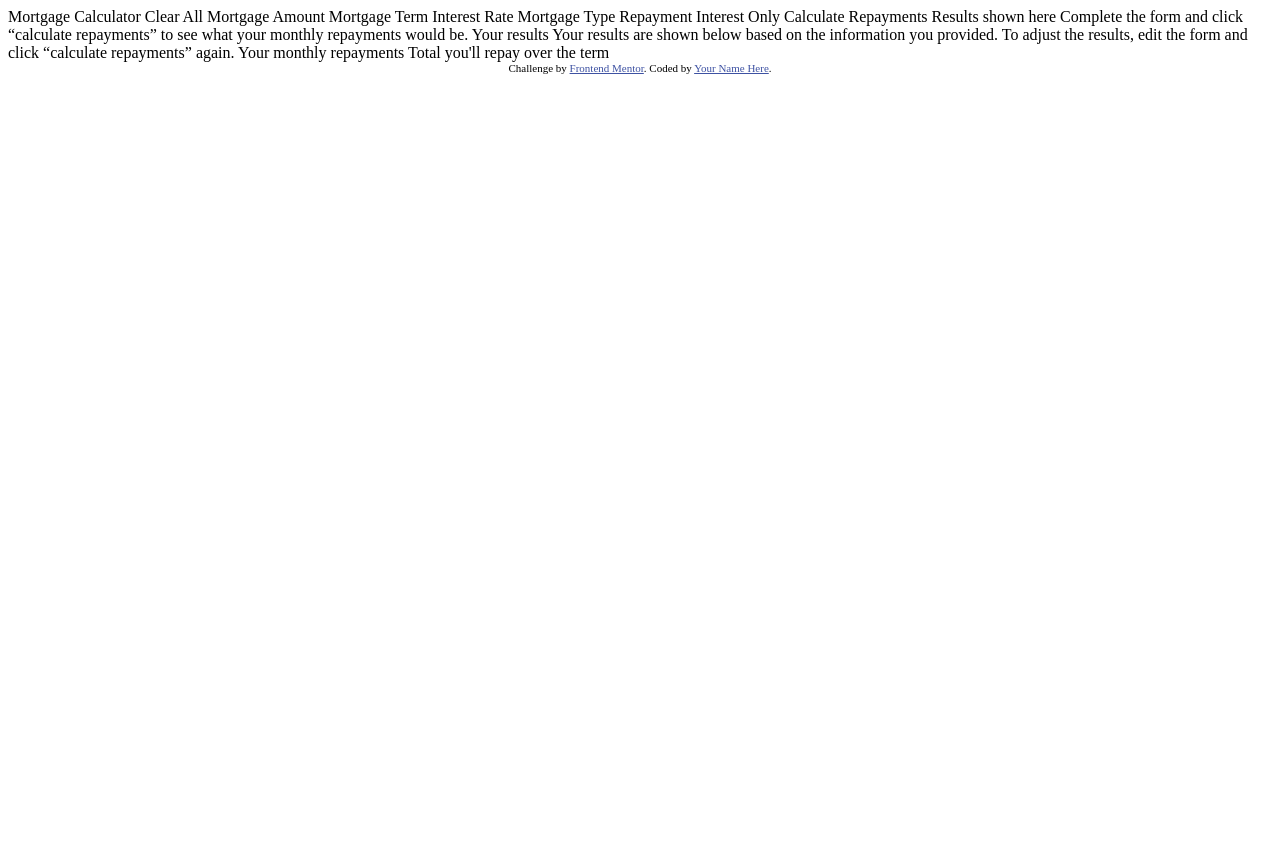
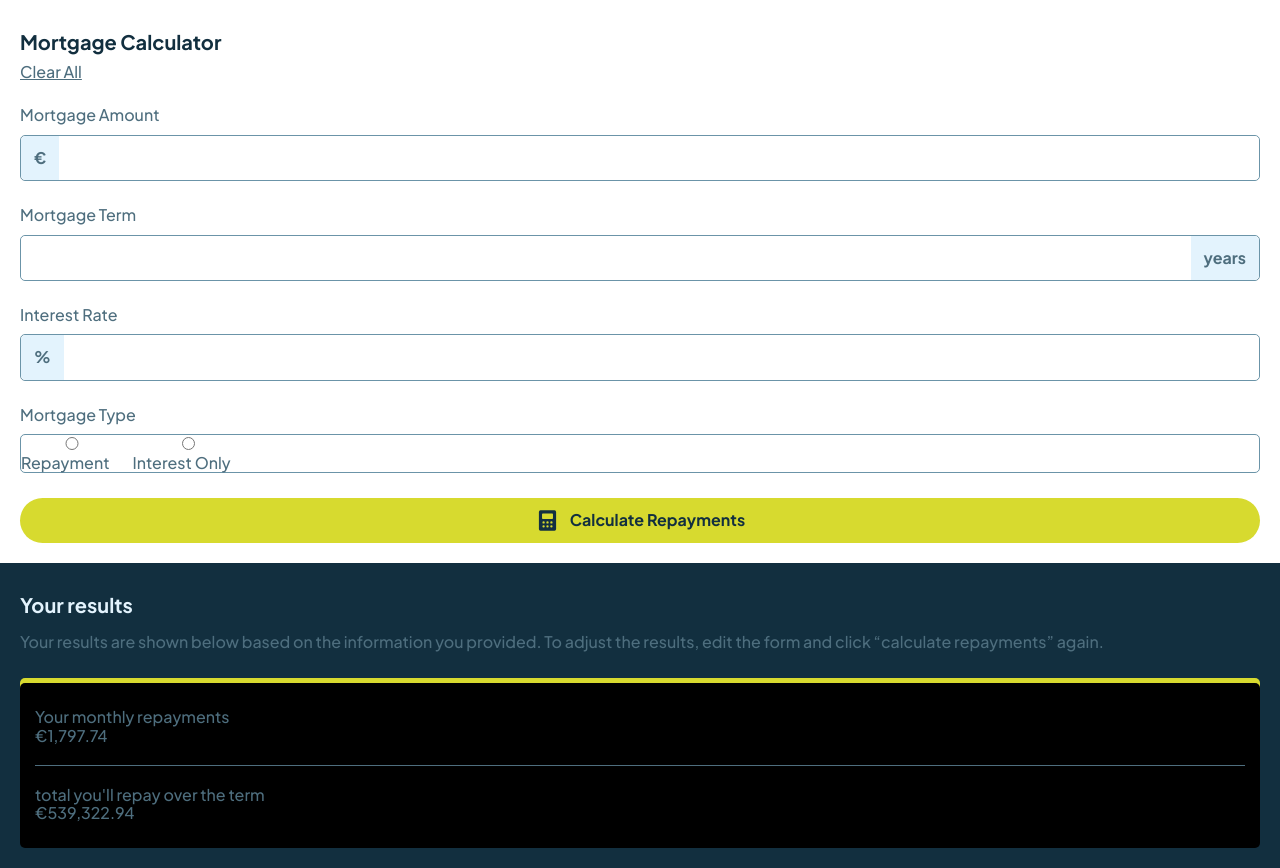
Before and after one commit to jean266/calculadora_pago_hipoteca, a plain HTML site: page public/index.html in a window 1280 px wide. Before the commit the page ends 800 px from the top, so only its background shows below. Drawn offline with Linux system fonts and the light colour scheme.

Commit message:
avance en la creacion del HTML y los estilos CSS

```diff
--- a/public/index.html
+++ b/public/index.html
@@ -2,60 +2,110 @@
   <html lang="en">
   <head>
     <meta charset="UTF-8">
-  <meta name="viewport" content="width=device-width, initial-scale=1.0"> <!-- displays site properly based on user's device -->
-
-  <link rel="icon" type="image/png" sizes="32x32" href="./assets/images/favicon-32x32.png">
-
+    <meta name="viewport" content="width=device-width, initial-scale=1.0">
+    <link rel="preconnect" href="https://fonts.googleapis.com">
+    <link rel="preconnect" href="https://fonts.gstatic.com" crossorigin>
+    <link href="https://fonts.googleapis.com/css2?family=Plus+Jakarta+Sans:ital,wght@0,200..800;1,200..800&display=swap" rel="stylesheet">
     <title>Frontend Mentor | Mortgage repayment calculator</title>
-
-  <!-- Feel free to remove these styles or customise in your own stylesheet 👍 -->
-  <style>
-    .attribution { font-size: 11px; text-align: center; }
-    .attribution a { color: hsl(228, 45%, 44%); }
-  </style>
+    <link rel="stylesheet" href="build/css/app.css">
   </head>
   <body>
 
-  Mortgage Calculator
-  Clear All
+    <main class="container_main"> <!-- .container_main -->
 
-  Mortgage Amount
+      <section class="calculate"> <!-- .calculate -->
 
-  Mortgage Term
+        <div class="calculate_header">
+          <h1 class="calculate_header-title">Mortgage Calculator</h1>
 
-  Interest Rate
+          <p class="calculate_header-clear">Clear All</p>
+        </div>
 
-  Mortgage Type
-  Repayment
-  Interest Only
+        <form class="calculate_form"><!-- .calculate_form -->
 
-  Calculate Repayments
+          <div>
+            <label for="amount">Mortgage Amount</label>
 
-  <!-- Empty results start -->
+            <div class="calculate_form-input">
+                <span>&#8364</span>
+                <input type="number" name="amount" id="amount">
+            </div>
+          </div>
 
-  Results shown here
+          <div>
+            <label for="term">Mortgage Term</label>
 
-  Complete the form and click “calculate repayments” to see what
-  your monthly repayments would be.
+            <div class="calculate_form-input">
+              <input type="number" name="term" id="term">
+              <span class="calculate_form-input--years">years</span>
+            </div>
+          </div>
 
-  <!-- Empty results end -->
+          <div>
+            <label for="interest">Interest Rate</label>
 
-  <!-- Completed results start -->
+            <div class="calculate_form-input">
+              <span>&#37</span>
+              <input type="number" name="interest" id="interest">
+            </div>
+          </div>
 
-  Your results
+          <div>
+            <label for="type">Mortgage Type</label>
 
-  Your results are shown below based on the information you provided.
-  To adjust the results, edit the form and click “calculate repayments” again.
+            <div class="calculate_form-input">
 
-  Your monthly repayments
+              <div>
+                <input type="radio" name="interest" id="type">Repayment
+              </div>
 
-  Total you'll repay over the term
+              <div>
+                <input type="radio" name="interest">Interest Only
+              </div>
 
-  <!-- Completed results end -->
+            </div>
+          </div>
 
-  <div class="attribution">
-    Challenge by <a href="https://www.frontendmentor.io?ref=challenge">Frontend Mentor</a>.
-    Coded by <a href="#">Your Name Here</a>.
+          <div class="calculate_form-btn">
+            <img src="assets/images/icon-calculator.svg" alt="icon calculator">
+            <p>Calculate Repayments</p>
           </div>
+
+        </form><!-- .calculate_form -->
+
+      </section> <!-- .calculate -->
+
+      <section class="results"> <!-- .results -->
+
+        <h2 class="results_title">Your results</h2>
+
+        <p class="results_description">  Your results are shown below based on the information you provided. To adjust the results, edit the form and click “calculate repayments” again.
+        </p>
+
+        <div class="results_repay">
+          <div class="results_repay-monthly">
+            <p>Your monthly repayments</p>
+
+            <p id="amount-monthly"><span>&#8364</span>1,797.74</p>
+          </div>
+
+          <div class="results_repay-term">
+            <p>total you'll repay over the term</p>
+
+            <p id="amount-term"><span>&#8364</span>539,322.94</p>
+          </div>
+        </div>
+
+      </section> <!-- .results -->
+
+    </main> <!-- .container_main -->
+
   </body>
   </html>
+
+
+<!--
+
+
+
+  Total you'll repay over the term -->
--- a/src/scss/base/_globales.scss
+++ b/src/scss/base/_globales.scss
@@ -10,11 +10,14 @@ html {
 }
 body {
     font-family: v.$fuente_principal;
-    font-size: 1.6rem;
-    line-height: 1.8;
-    background-color: v.$greenLighter;
-    color: v.$greyDarker;
+    font-size: 1.4rem;
+    background-color: v.$slate100;
+    color: v.$slate700;
     font-weight: 500;
+
+    @include m.tablet {
+        font-size: 1.6rem;
+    }
 }
 p {
     font-size: 1.6rem;
@@ -32,11 +35,10 @@ picture {
 }
 
 h1, h2, h3 {
-    font-family: v.$fuente_principal;
     margin: calc(v.$separacion / 2);
     font-weight: 300;
     text-align: center;
-    color: v.$greyDarker;
+    color: v.$slate900;
 }
 
 h1 {
--- a/src/scss/base/_variables.scss
+++ b/src/scss/base/_variables.scss
@@ -1,7 +1,7 @@
 
 
 // Fuentes
-$fuente_principal: "Karla", sans-serif;
+$fuente_principal: "Plus Jakarta Sans", sans-serif;
 
 // Tamaño de Media Queries
 $telefono: 480px;
@@ -9,15 +9,17 @@ $tablet: 768px;
 $desktop: 1024px;
 
 // Colores
-$greenLighter: hsl(148, 38%, 91%);
-$greenMedium: hsl(169, 82%, 27%);
-$red: hsl(0, 66%, 54%);
+$lime: hsl(61, 70%, 52%);
+$red: hsl(4, 69%, 50%);
 
 // Neutros
 $black: hsl(0, 0%, 0%);
 $white: hsl(0, 0%, 100%);
-$greyMedium : hsl(186, 15%, 59%);
-$greyDarker : hsl(187, 24%, 22%);
+$slate100: hsl(202, 86%, 94%);
+$slate300: hsl(203, 41%, 72%);
+$slate500: hsl(200, 26%, 54%);
+$slate700: hsl(200, 24%, 40%);
+$slate900: hsl(202, 55%, 16%);
 
 $separacion: 5rem;
 
--- /dev/null
+++ b/src/scss/layout/_calculate.scss
@@ -0,0 +1,84 @@
+@use 'base/variables' as v;
+@use 'base/mixins' as m;
+
+.calculate {
+    padding: 2rem;
+}
+
+.calculate_header {
+    padding-top: 1rem;
+    margin-bottom: 2.5rem;
+
+    .calculate_header-title {
+        margin-bottom: 1rem;
+        text-align: left;
+    }
+
+    .calculate_header-clear {
+        font-size: 1.5rem;
+        text-decoration: underline;
+
+        &:hover {
+            cursor: pointer;
+        }
+
+        @include m.tablet {
+            font-size: 1.6rem;
+        }
+    }
+}
+
+.calculate_form {
+
+    .calculate_form-input {
+        width: 100%;
+        border: 1px solid v.$slate500;
+        border-radius: .5rem;
+        margin-top: 1rem;
+        margin-bottom: 2.5rem;
+        z-index: 1;
+        display: flex;
+        gap: 1rem;
+
+        span {
+            padding: 1.3rem;
+            display: inline-block;
+            background-color: v.$slate100;
+            font-weight: 700;
+            border-radius: .5rem 0 0 .5rem;
+        }
+
+        .calculate_form-input--years {
+            border-radius: 0 .5rem .5rem 0;
+        }
+
+        input {
+            width: 100%;
+            border: none;
+            border-radius: .5rem;
+            font-weight: 700;
+
+            &:focus-visible {
+                outline: none;
+            }
+        }
+    }
+
+    .calculate_form-btn {
+        @include m.boton(v.$lime, flex);
+        color: v.$slate900;
+        border-radius: 5rem;
+        justify-content: center;
+        align-items: center;
+        gap: 1rem;
+
+        img {
+            width: 2.5rem;
+            display: inline-block;
+        }
+
+        p {
+            display: inline-block;
+        }
+    }
+}
--- a/src/scss/layout/_index.scss
+++ b/src/scss/layout/_index.scss
@@ -1 +1,3 @@
 @forward 'layout';
+@forward 'calculate';
+@forward 'results';
--- a/src/scss/layout/_layout.scss
+++ b/src/scss/layout/_layout.scss
@@ -1,2 +1,12 @@
 @use 'base/variables' as v;
 @use 'base/mixins' as m;
+
+.container_main {
+    background-color: v.$white;
+
+    h1, h2 {
+        font-size: 2rem;
+        margin: 0;
+        font-weight: 700;
+    }
+}
--- /dev/null
+++ b/src/scss/layout/_results.scss
@@ -0,0 +1,60 @@
+@use 'base/variables' as v;
+@use 'base/mixins' as m;
+
+.results {
+    background-color: v.$slate900;
+    padding: 2rem;
+
+    .results_title {
+        text-align: left;
+        color: v.$slate100;
+        margin-bottom: 1.5rem;
+        padding-top: 1rem;
+    }
+
+    .results_description {
+        line-height: 1.4;
+        margin-bottom: 3rem;
+        font-size: 1.5rem;
+
+        @include m.tablet {
+            font-size: 1.6rem;
+        }
+    }
+
+    .results_repay {
+        background-color: v.$black;
+        padding: 1.5rem;
+        box-shadow: 0px -5px 0px 0px v.$lime;
+        border-radius: .5rem;
+
+        .results_repay-monthly,
+        .results_repay-term {
+
+            p {
+                font-size: 1.5rem;
+
+                @include m.tablet {
+                    font-size: 1.6rem;
+                }
+            }
+        }
+
+        .results_repay-monthly {
+            padding: 1rem 0 2rem 0;
+            border-bottom: 1px solid v.$slate700;
+
+            &::last-child {
+                padding-top: 2rem;
+            }
+        }
+
+        .results_repay-term {
+            padding: 1rem 0;
+
+            &:last-child {
+                padding-top: 2rem;
+            }
+        }
+    }
+}
```
Also changed, not shown: preview.jpg (deleted), public/build/css/app.css (added), 1 other file. Lines whose indentation alone changed are shown as unchanged.
